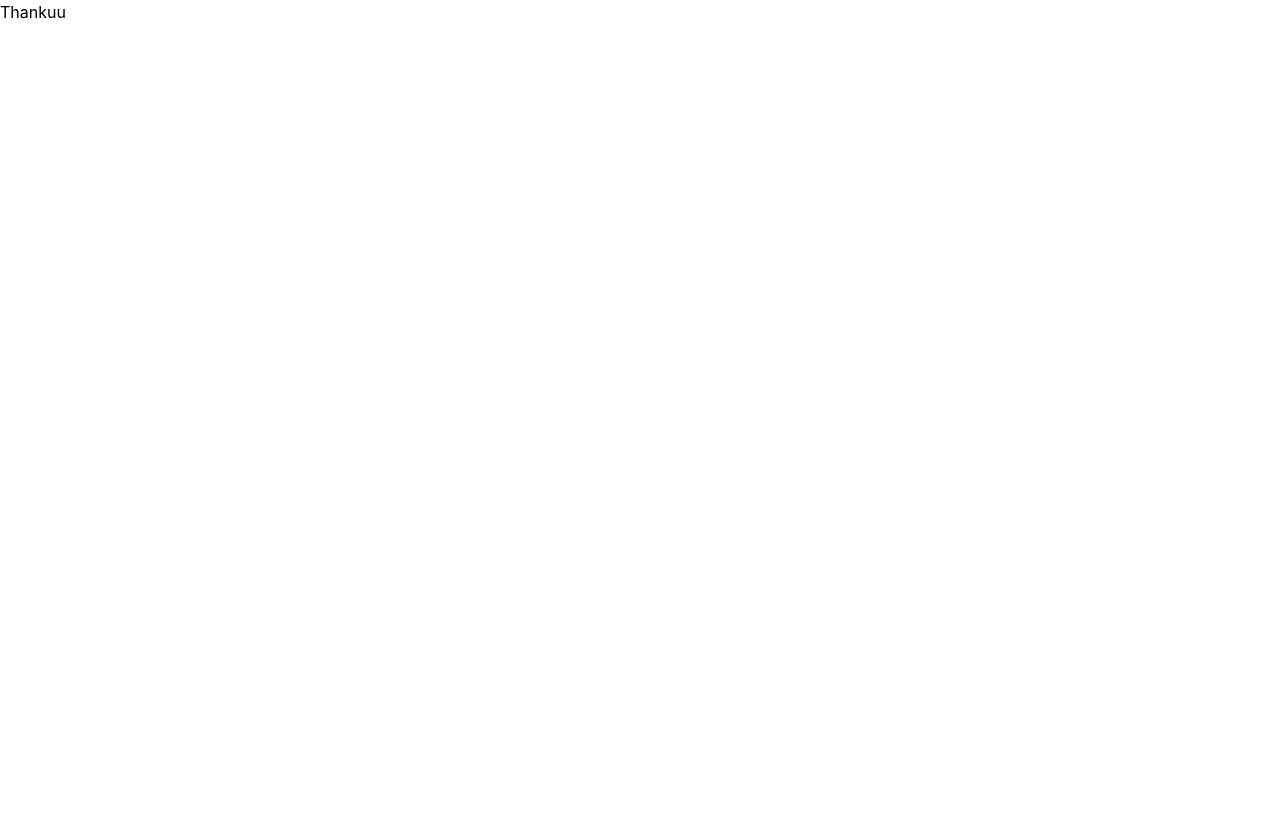
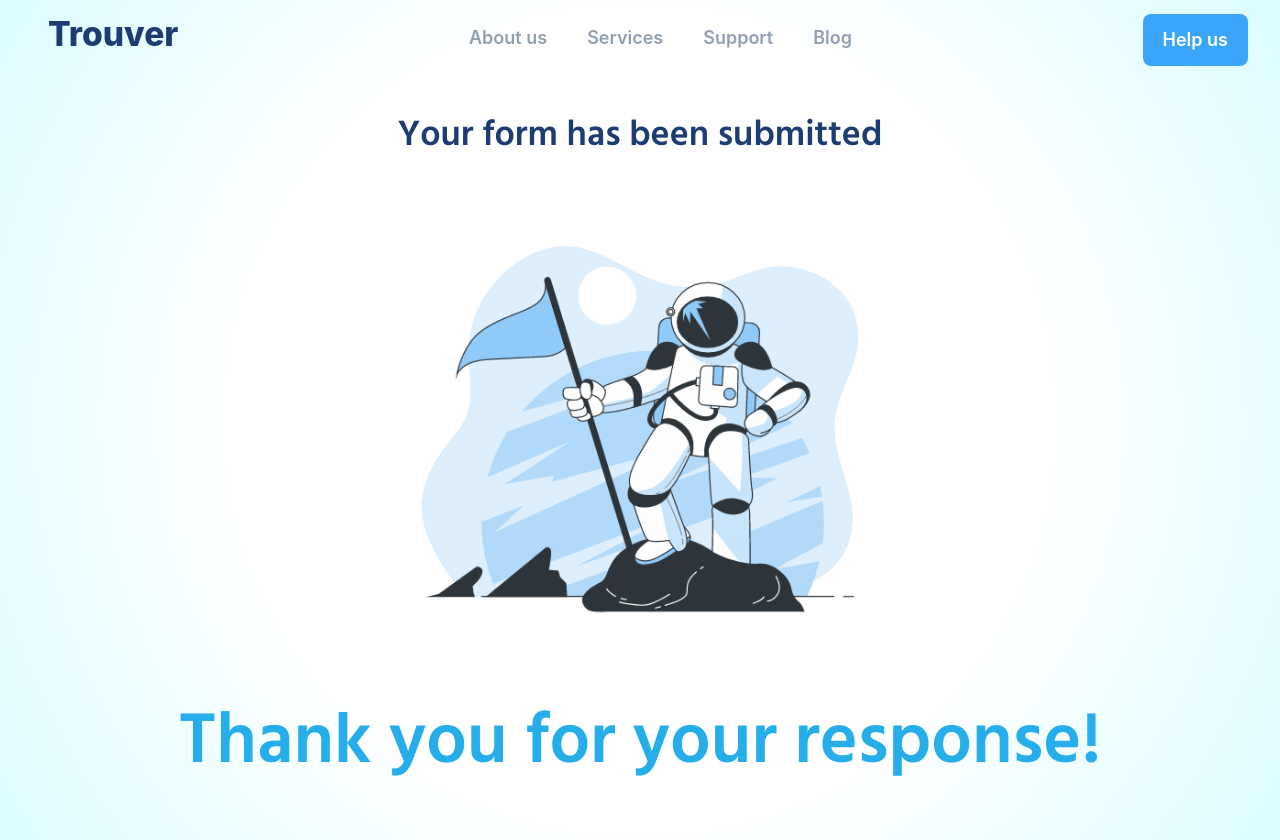
Before and after one commit to NiranjanNR/Trouver, a Next.js app: page /Thanku in a window 1280 px wide. Before the commit the page ends 800 px from the top, so only its background shows below. Built offline with nearby package versions, Linux system fonts and the light colour scheme; a web font is replaced by a local one.

Commit message:
Added Thank you page

```diff
--- a/components/NavBar/NavBar.js
+++ b/components/NavBar/NavBar.js
@@ -1,11 +1,13 @@
-import React from 'react'
+import React,{useEffect,useState} from 'react'
+import Router from 'next/router'
+
 
 const NavBar = () => {
     return (
         <div className='mb-12 mx-8'>
             <div className=' flex justify-center rest pt-6'>
                 <div className='mr-auto set-t text-3xl head logo ml-4 font-bold'>
-                    <p className=''>Trouver</p>
+                    <button className='' onClick={()=>{Router.push('/')}}>Trouver</button>
                 </div>
                 <div className=' flex justify-center'>
                     <div className=' font-semibold text-lg '>
@@ -15,7 +17,7 @@ const NavBar = () => {
                         <button className='hover:text-sky-900/75 px-5'>Blog</button>
                     </div>
                 </div>
-                <button className='text-lg text-white hover:bg-sky-400 setbgbutton font-semibold rounded-lg ml-auto py-3 px-5 sign-up' >Contact us</button>
+                <button className='text-lg text-white hover:bg-sky-400 setbgbutton font-semibold rounded-lg ml-auto py-3 px-5 sign-up' onClick={()=>{Router.push('/Forms')}}>Help us</button>
             </div>
         </div>
     )
--- a/pages/Thanku.js
+++ b/pages/Thanku.js
@@ -1,8 +1,19 @@
 import React from 'react'
+import NavBar from '../components/NavBar/NavBar'
 
 function Thanku() {
   return (
-    <div>Thankuu</div>
+    <div className='thanku xl:h-[100]vh'>
+      <NavBar />
+      <div className='flex justify-center'>
+        <div className=''>
+          <div className='text-4xl fontme2 head text-center'>Your form has been submitted</div>
+          <div className='flex justify-center'><img alt='' className='mediphoto text-center' src='Astronaut.gif'></img></div>
+          <div className='text-center font-semibold text-7xl text-sky-500/90 fontme2 mb-16'>Thank you for your response!</div>
+        </div>
+      </div>
+    </div>
+
   )
 }
 
--- a/pages/_document.js
+++ b/pages/_document.js
@@ -7,6 +7,8 @@ export default function Document() {
                 <link rel="preconnect" href="https://fonts.googleapis.com" />
                 <link rel="preconnect" href="https://fonts.gstatic.com" crossorigin />
                 <link href="https://fonts.googleapis.com/css2?family=Noto+Serif+Display:wght@700&display=swap" rel="stylesheet" />
+                <link href="https://fonts.googleapis.com/css2?family=Noto+Serif+Display:wght@500&display=swap" rel="stylesheet"></link>
+                <link href="https://fonts.googleapis.com/css2?family=Hind+Siliguri:wght@600&display=swap" rel="stylesheet"></link>
             </Head>
             <body>
                 <Main />
--- a/styles/Page1.css
+++ b/styles/Page1.css
@@ -1,19 +1,41 @@
-.page-1{
+.page-1 {
     background-image: linear-gradient(to right top, #a3ffff, #b9feff, #cffcff, #e4fbff, #f5fbff, #f8fbff, #fcfbff, #fffbff, #fff7fc, #fff5ef, #fff6df, #fffcd5);
 }
-.mediphoto{
+
+.thanku {
+    background: hsla(0, 0%, 100%, 1);
+
+    background: radial-gradient(circle, hsla(0, 0%, 100%, 1) 0%, hsla(0, 0%, 100%, 1) 52%, hsla(185, 100%, 93%, 1) 100%);
+
+    background: -moz-radial-gradient(circle, hsla(0, 0%, 100%, 1) 0%, hsla(0, 0%, 100%, 1) 52%, hsla(185, 100%, 93%, 1) 100%);
+
+    background: -webkit-radial-gradient(circle, hsla(0, 0%, 100%, 1) 0%, hsla(0, 0%, 100%, 1) 52%, hsla(185, 100%, 93%, 1) 100%);
+
+    filter: progid: DXImageTransform.Microsoft.gradient(startColorstr="#FFFFFF", endColorstr="#FFFFFF", GradientType=1);
+}
+
+.mediphoto {
     height: 550px;
     width: 550px;
 }
-.headin{
+
+.headin {
     font-family: 'Prata', serif;
 }
-.head{
+
+.head {
     color: rgba(29, 60, 116, 255);
 }
-.fontme{
+
+.fontme {
     font-family: 'Noto Serif Display', serif;
+    margin-top: -50px;
 }
-.buttonmod{
+
+.buttonmod {
     background-color: rgba(59, 166, 249, 255);
 }
+
+.fontme2 {
+    font-family: 'Hind Siliguri', sans-serif;
+}
```
Also changed, not shown: public/Astronaut.gif (added), 1 other file (tests, documents, lock files or other folders).
